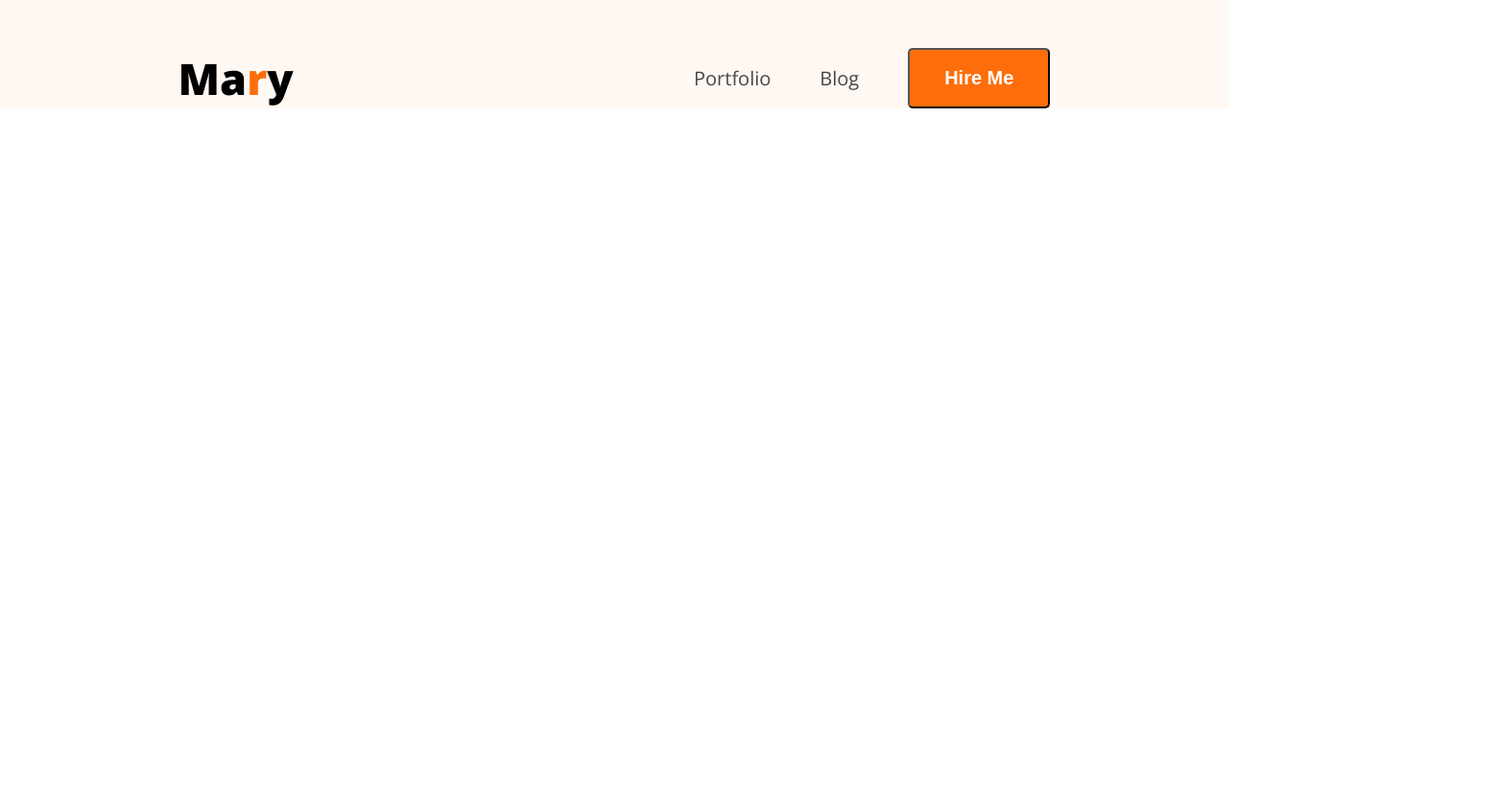
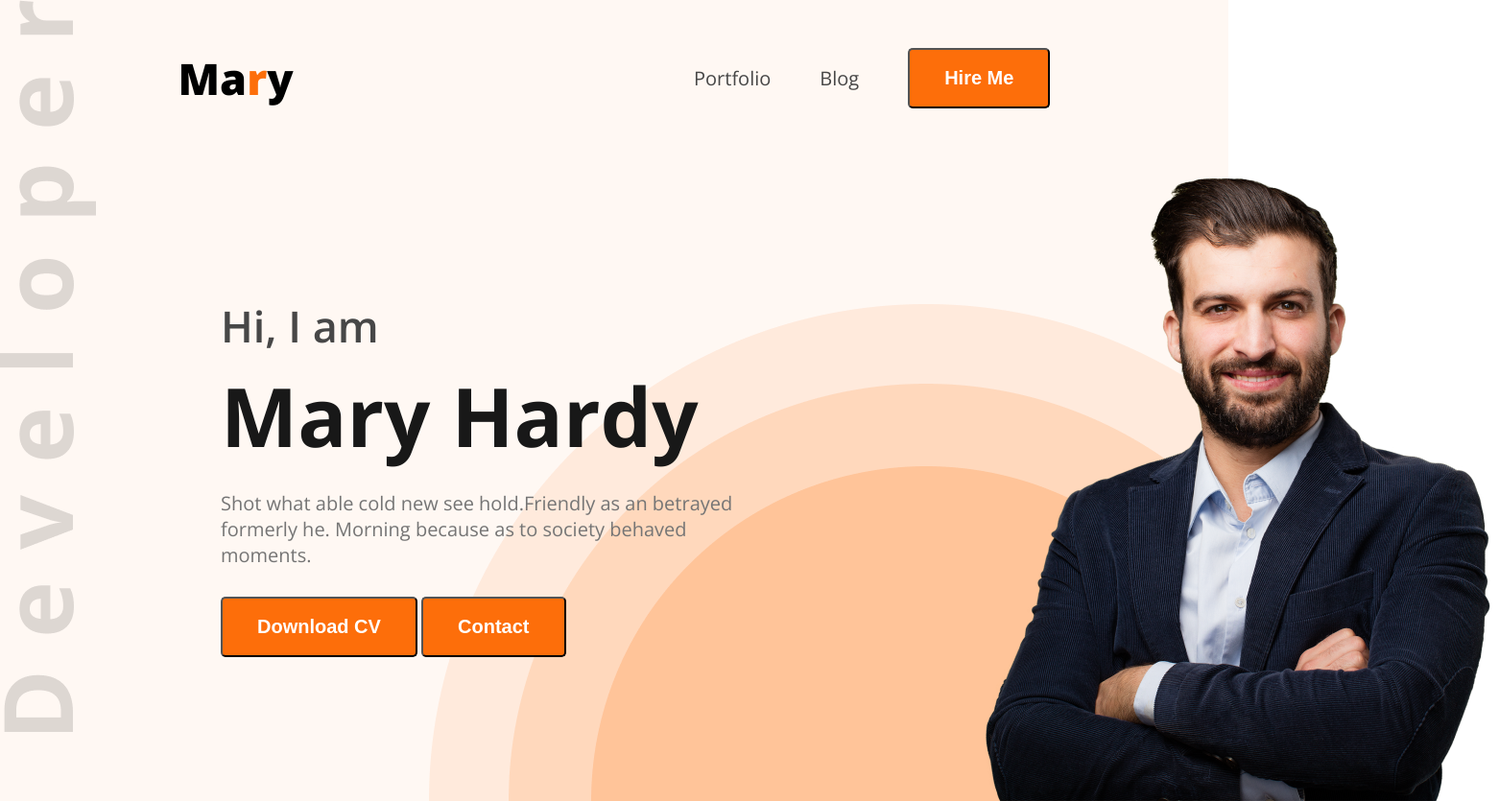
Before and after one commit to Tajvir007/Web-Development, a plain HTML site: page Milestone 1/Module-5-Portfolio/index.html in a window 1280 px wide. Shown: the whole page at 96% size, 1562 px wide, since content can reach past the window. Before the commit the page ends 800 px from the top, so only its background shows below. Drawn offline with nearby package versions, Linux system fonts and the light colour scheme.

Commit message:
portfolio's header section done

```diff
--- a/Milestone 1/Module-5-Portfolio/index.html
+++ b/Milestone 1/Module-5-Portfolio/index.html
@@ -1,23 +1,22 @@
-<!DOCTYPE html>
+<!doctype html>
 <html lang="en">
   <head>
-    <meta charset="UTF-8">
-    <meta name="viewport" content="width=device-width, initial-scale=1.0">
+    <meta charset="UTF-8" />
+    <meta name="viewport" content="width=device-width, initial-scale=1.0" />
     <title>Developer Portfolio</title>
 
-    <link rel="preconnect" href="https://fonts.googleapis.com">
-    <link href="https://fonts.googleapis.com/css2?family=Open+Sans:ital,wght@0,300..800;1,300..800&display=swap" rel="stylesheet">
-    <link rel="preconnect" href="https://fonts.gstatic.com" crossorigin>
+    <link rel="preconnect" href="https://fonts.googleapis.com" />
+    <link
+      href="https://fonts.googleapis.com/css2?family=Open+Sans:ital,wght@0,300..800;1,300..800&display=swap"
+      rel="stylesheet"
+    />
+    <link rel="preconnect" href="https://fonts.gstatic.com" crossorigin />
 
-    <link rel="stylesheet" href="styles/portfolio.css">
-
+    <link rel="stylesheet" href="styles/portfolio.css" />
   </head>
   <body class="font-open-sans">
-
     <header>
-
       <nav>
-
         <div class="nav-logo">
           <h2>Ma<span class="color-orange">r</span>y</h2>
         </div>
@@ -25,12 +24,30 @@
         <ul class="menu">
           <li><a href="">Portfolio</a></li>
           <li><a href="">Blog</a></li>
-                <li> <button class="btn">Hire Me</button> </li>
+          <li><button class="btn">Hire Me</button></li>
         </ul>
-
       </nav>
 
+      <section id="banner">
+        <div class="banner-content">
+          <h2>Hi, I am</h2>
+          <h1>Mary Hardy</h1>
+          <p>
+            Shot what able cold new see hold.Friendly as an betrayed formerly
+            he. Morning because as to society behaved moments.
+          </p>
+
+          <div class="banner-content-btn">
+            <button class="btn">Download CV</button>
+            <button class="btn">Contact</button>
+          </div>
+
+        </div>
+
+        <div class="banner-image">
+            <img src="images/hardy.png" alt="">
+        </div>
+      </section>
     </header>
-
   </body>
 </html>
--- a/Milestone 1/Module-5-Portfolio/styles/portfolio.css
+++ b/Milestone 1/Module-5-Portfolio/styles/portfolio.css
@@ -27,7 +27,7 @@
     font-weight: bold;
     padding: 18px 36px;
     border-radius: 5px;
-
+    cursor: pointer;
 }
 
 /* main style */
@@ -35,6 +35,9 @@
 header{
     background-color: #FFF8F3;
     padding-top: 50px;
+    background: url(../images/developer.png), url(../images/header_bg.png), #FFF8F3;
+    background-repeat: no-repeat;
+    background-position: top left , bottom right;
 }
 
 nav{
@@ -60,3 +63,44 @@ nav ul a{
     font-size: 20px;
     font-weight: 300;
 }
+
+
+/* Banner design */
+#banner{
+    width: 1332px;
+    /* border: 1px solid red; */
+    margin: 46px 38px 0px 230px;
+    display: flex;
+    justify-content: space-between;
+    align-items: center;
+}
+
+#banner .banner-content{
+    /* border: 1px solid red; */
+    width: 585px;
+}
+
+#banner .banner-content h2{
+    font-size: 45px;
+    font-weight: 600;
+    color: #474747;
+    margin-bottom: 5px;
+}
+
+#banner .banner-content h1{
+    font-size: 85px;
+    font-weight: bold;
+    color: #181818;
+    margin-bottom: 20px;
+}
+#banner .banner-content p{
+    font-size: 20px;
+    font-weight: regular;
+    color: #757575;
+    margin-bottom: 30px;
+}
+
+#banner .banner-image img{
+    width: 584px;
+    vertical-align: middle;
+}
```
Also changed, not shown: Milestone 1/Module-5-Portfolio/images/developer.png (added), Milestone 1/Module-5-Portfolio/images/hardy.png (added), Milestone 1/Module-5-Portfolio/images/header_bg.png (added), Milestone 1/Module-5-Portfolio/images/icons/facebook.png (added), Milestone 1/Module-5-Portfolio/images/icons/insta.png (added), Milestone 1/Module-5-Portfolio/images/icons/js.png (added), Milestone 1/Module-5-Portfolio/images/icons/mongo.png (added), Milestone 1/Module-5-Portfolio/images/icons/nodejs.png (added), Milestone 1/Module-5-Portfolio/images/icons/react.png (added), Milestone 1/Module-5-Portfolio/images/icons/twitter.png (added), Milestone 1/Module-5-Portfolio/portfolio.png (added), 1 other file. Lines whose indentation alone changed are shown as unchanged.
